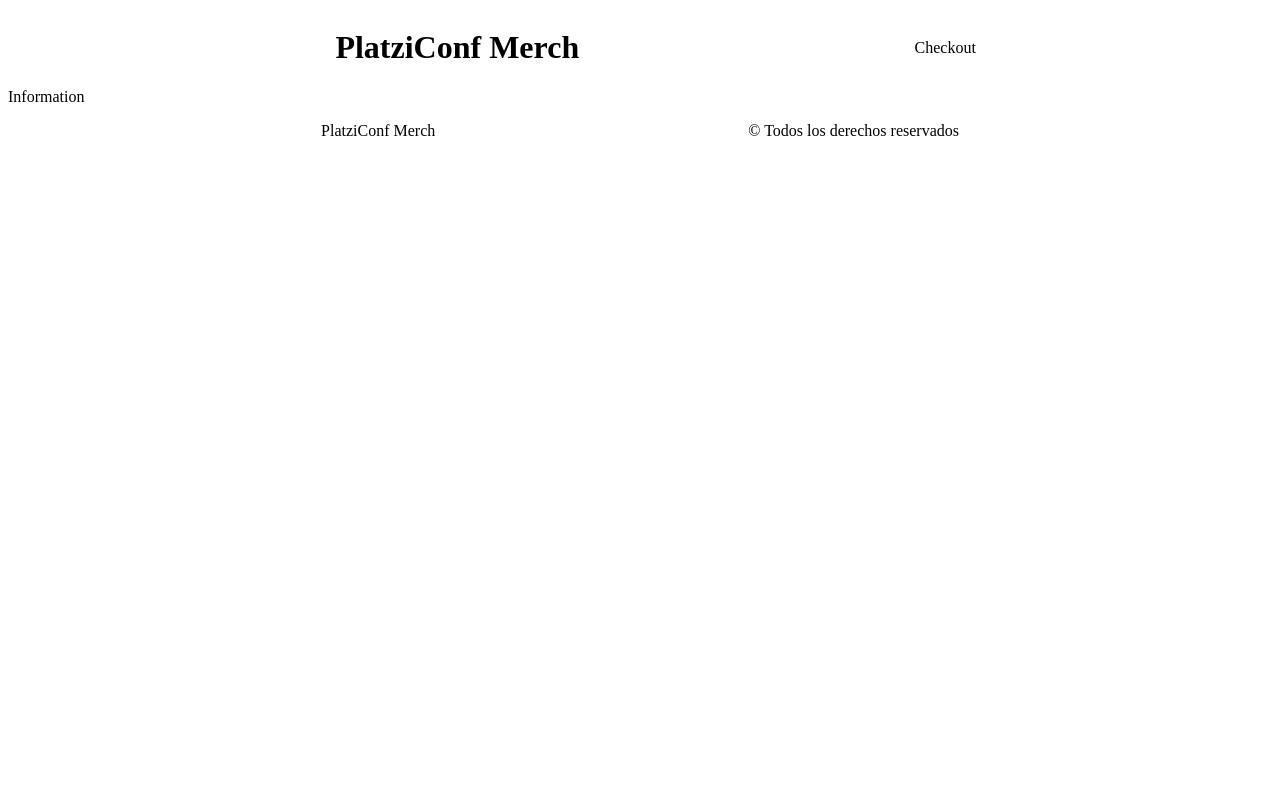
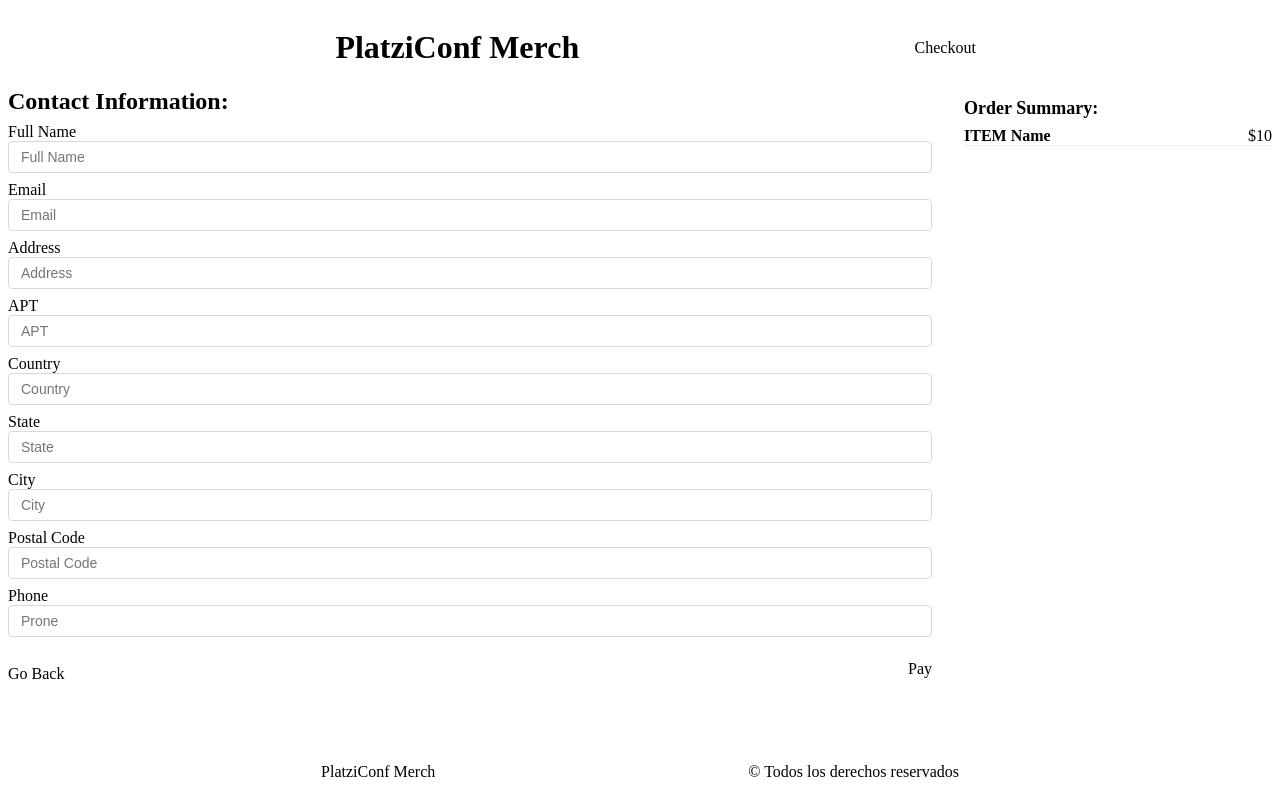
Before and after one commit to JefersonV/Conf-Store, a React app: page /checkout/information in a window 1280 px wide. Built offline with nearby package versions, Linux system fonts and the light colour scheme.

Commit message:
12 - Maquetación y estilos de formulario de pago del usuario

```diff
--- a/src/containers/Information.jsx
+++ b/src/containers/Information.jsx
@@ -1,10 +1,78 @@
 import React from 'react'
+import '../styles/components/Information.css';
 
 const Information = () => {
   return (
-    <div>
-      Information
-    </div>
+    <div className="Information">
+      <div className="Information-content">
+        <div className="Information-head">
+          <h2>Contact Information:</h2>
+        </div>
+        <div className="Information-form">
+          <form action="">
+            <label htmlFor="name">
+              Full Name
+              <input type="text" placeholder="Full Name" name="name" id="name" />
+            </label>
+            <label htmlFor="email">
+              Email
+              <input type="text" placeholder="Email" name="email" id="email" />
+            </label>
+            <label htmlFor="address">
+              Address
+              <input
+                type="text"
+                placeholder="Address"
+                name="address"
+                id="address"
+              />
+            </label>
+            <label htmlFor="apto">
+              APT
+              <input type="text" placeholder="APT" name="apto" id="apto" />
+            </label>
+            <label htmlFor="country">
+              Country
+              <input
+                type="text"
+                placeholder="Country"
+                name="country"
+                id="country"
+              />
+            </label>
+            <label htmlFor="state">
+              State
+              <input type="text" placeholder="State" name="state" id="state" />
+            </label>
+            <label htmlFor="city">
+              City
+              <input type="text" placeholder="City" name="city" id="city" />
+            </label>
+            <label htmlFor="cp">
+              Postal Code
+              <input type="text" placeholder="Postal Code" name="cp" id="cp" />
+            </label>
+            <label htmlFor="phone">
+              Phone
+              <input type="text" placeholder="Prone" name="phone" id="phone" />
+            </label>
+          </form>
+        </div>
+        <div className="Information-buttons">
+          <div className="Information-back">Go Back</div>
+          <div className="Information-next">Pay</div>
+        </div>
+      </div>
+      <div className="Information-sidebar">
+        <h3>Order Summary:</h3>
+        <div className="Information-item">
+          <div className="Information-element">
+            <h4>ITEM Name</h4>
+            <span>$10</span>
+          </div>
+        </div>
+      </div>
+  </div>
   )
 }
 
```
